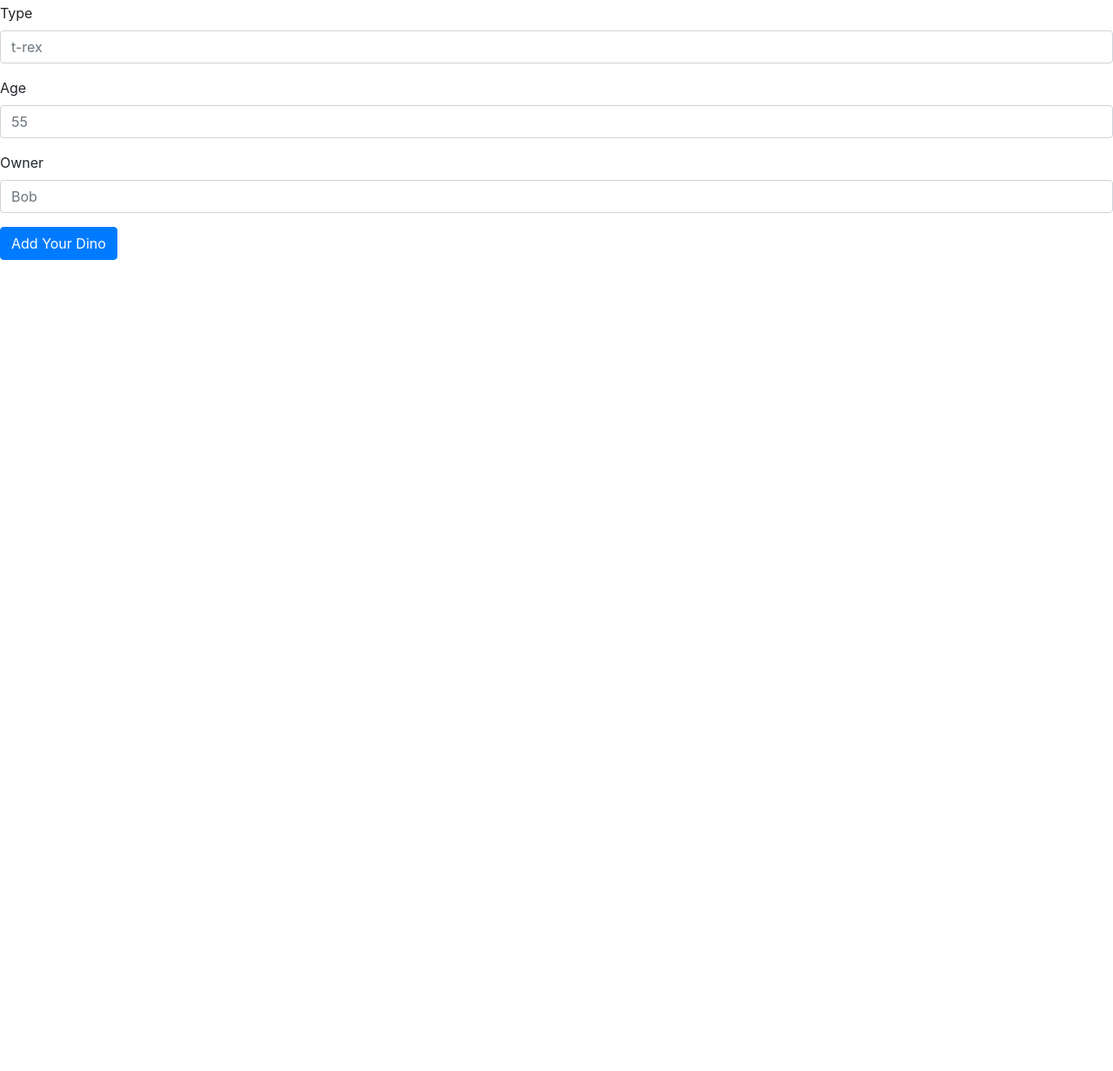
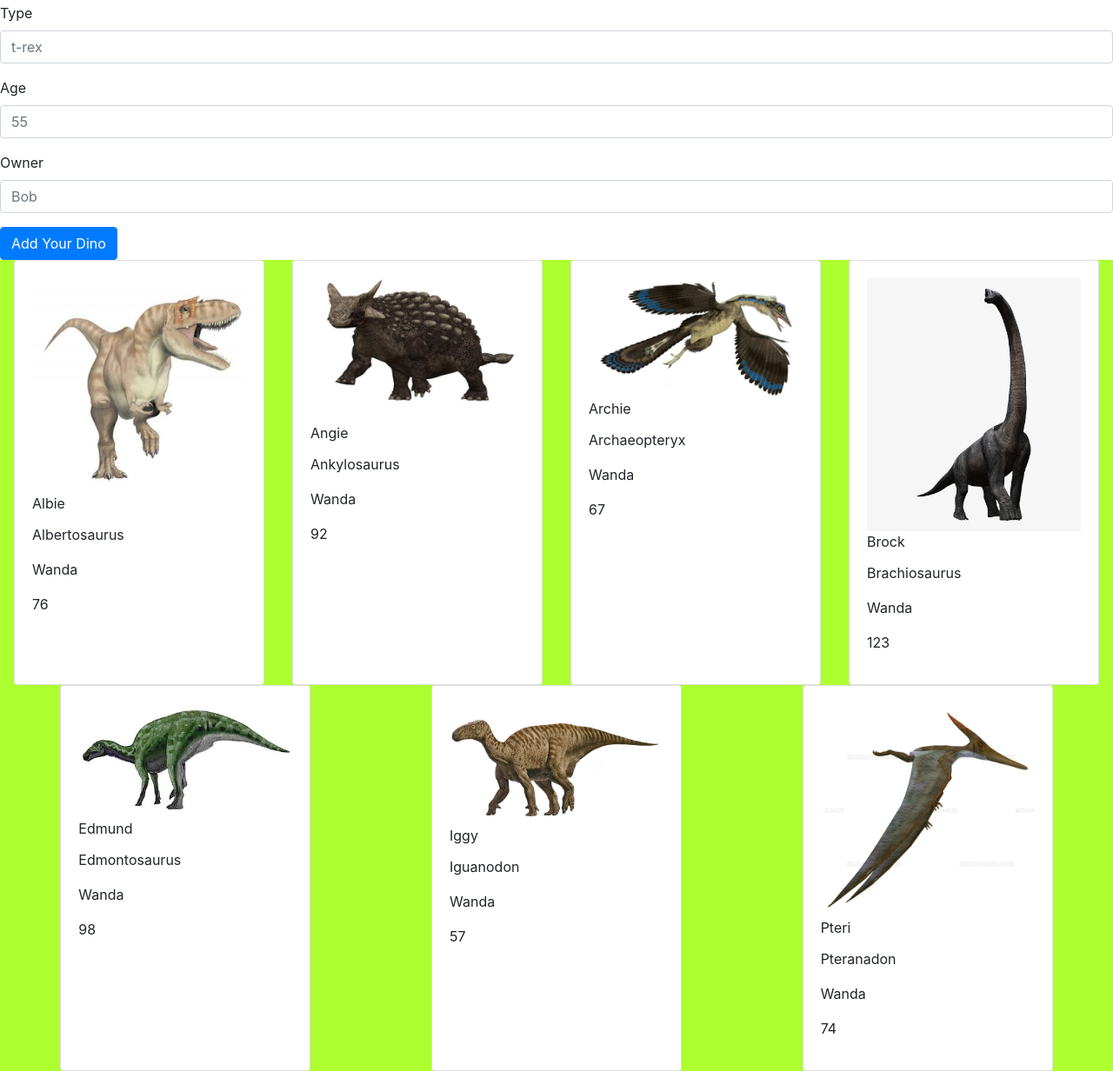
Before and after one commit to wmmcinturff/dino-kennel, a plain HTML site: page index.html in a window 1280 px wide. Shown: the part 496-1728 px from the top of the page at 87% size. Before the commit the page ends 800 px from the top, so only its background shows below. Drawn offline with nearby package versions, Linux system fonts and the light colour scheme.

Commit message:
got kennel to populate

```diff
--- a/main.css
+++ b/main.css
@@ -27,6 +27,9 @@
 
    #dino-kennel {
        background-color: greenyellow;
+       display: flex;
+       flex-wrap: wrap;
+       justify-content: space-around;
    }
 
    #dino-graveyard {
--- a/main.js
+++ b/main.js
@@ -24,7 +24,7 @@ const dinoArray = [
     },
 
     {
-        image: "./assets/dino-image/brachiosaurus.jpg",
+        image: "./assets/dino-image/brachiosaurus.png",
         name: "Brock",
         type: "Brachiosaurus",
         age: 123,
@@ -57,9 +57,6 @@ const dinoArray = [
     },
 ];
 
-
-
-
 const buildDinoForm = () => { $("#dino-form").html( `
      <form>
       <div class="form-group">
@@ -85,20 +82,22 @@ const buildDinoForm = () => { $("#dino-form").html( `
 
   buildDinoForm();
 
-  //const addDino =
 
+ const buildDinoKennel = () => {
+        $("#dino-kennel").html("");
+        dinoArray.forEach((dino) => {
+            $("#dino-kennel").append(
+            `<div class="card" style="width: 18rem;">
+            <div class="card-body">
+            <img class="card-img-top" src=${dino.image} alt=${dino.name}>
+            <p class="card-title">${dino.name}</p>
+            <p class="owner">${dino.type}</p>
+            <p class="owner">${dino.owner}</p>
+            <p class="age">${dino.age}</p>
+            </div>
+           </div>`
+           ) });
 
-  //let buildDinoCards = (dinoArray) => {
-        // for (let i = 0; i < dinoArray.length; i++) {
-    //  domString += `<div class="card" style="width: 18rem;" id="${i}">
-                   //   <div class="card-body"id="${i}">
-                     //   <h5 class="card-title">${dinoArray[i].name}</h5>
-                      //  <img class="dino-pic">${dinoArray[i].image}</img>
-                      //  </div>
-                 //   </div>`;
-   // }
-     // printToDom("dino-kennel", domString);
+    }
 
-
-//}
-   // buildDinoCards();
+buildDinoKennel();
```
